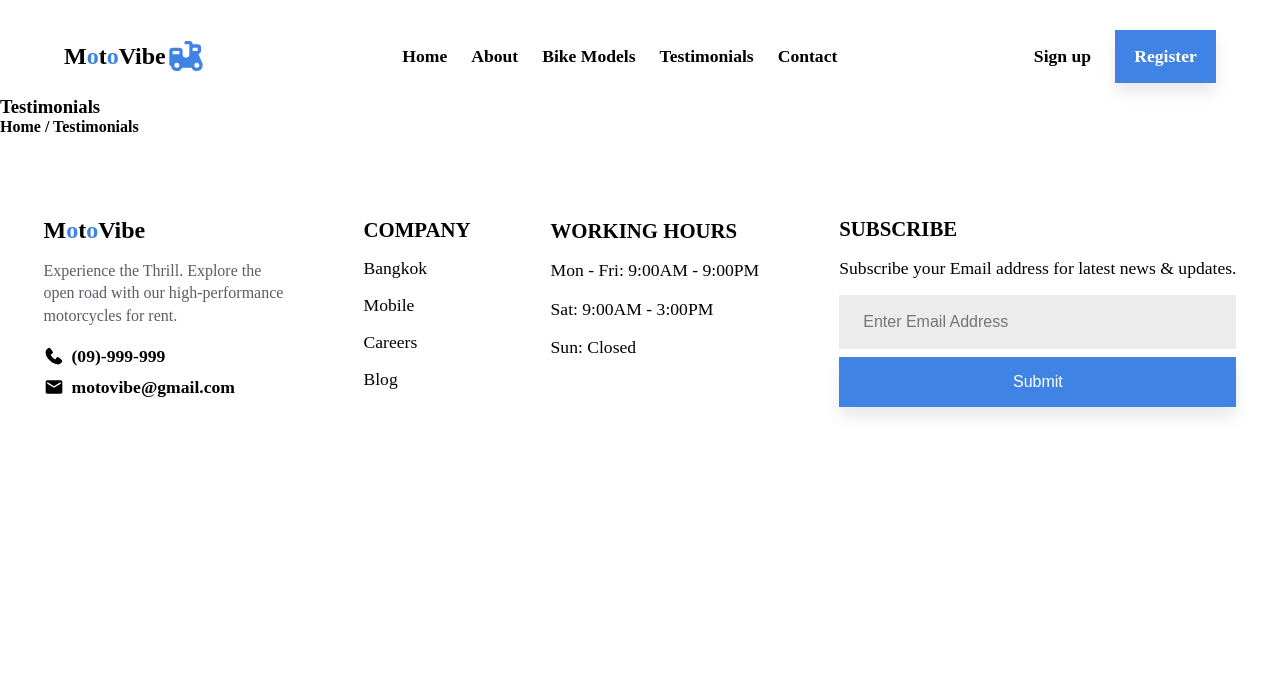
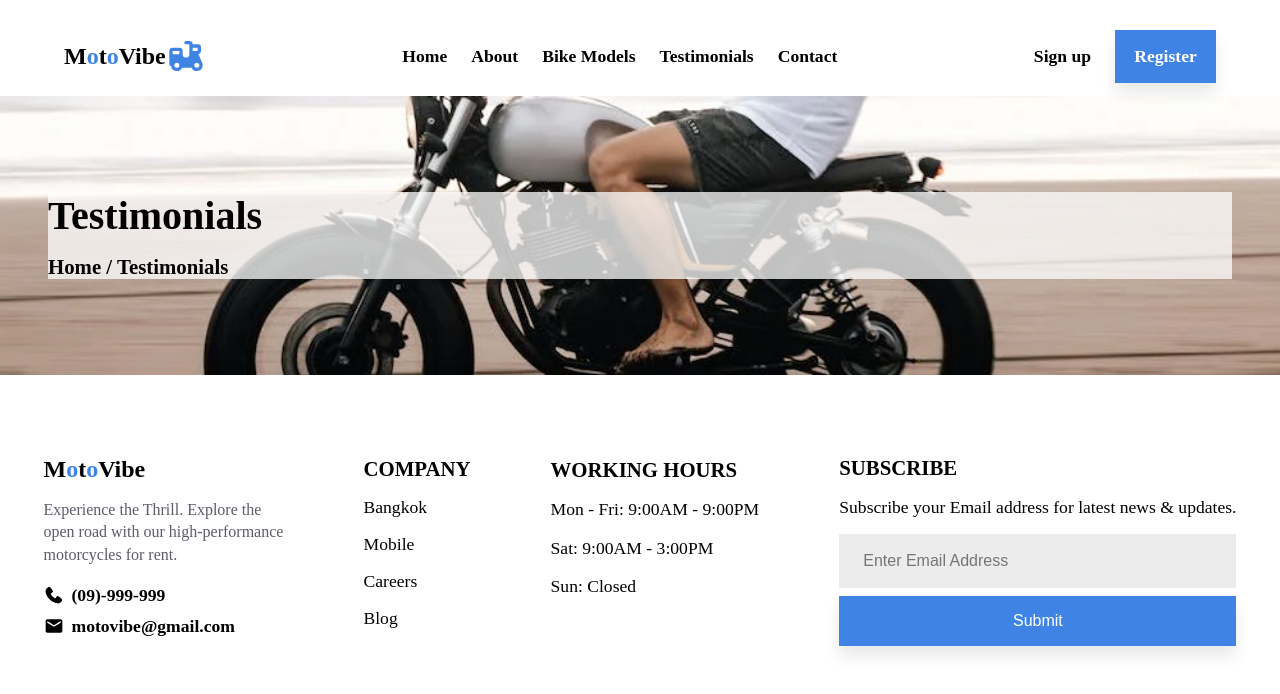
Before and after one commit to OnigiriKing/moto-vibe, a React (Create React App) app: page /Reviews in a window 1280 px wide. Shown: the top 694 px of the page. Built offline with nearby package versions, Linux system fonts and the light colour scheme.

Commit message:
AllPagesStart update

```diff
--- a/src/pages/navBar/AllPagesStart.jsx
+++ b/src/pages/navBar/AllPagesStart.jsx
@@ -4,13 +4,13 @@ import { Link } from "react-router-dom";
 export default function AllPagesStart({page}) {
 
    return (
-     <div className="all-pages-start-screen">
+     <div id="all-pages-start-screen">
        <div className="all-pages-start-wrapper">
          <div className="all-pages-start-text">
-           <h3>{page}</h3>
-           <h4>
+           <h1>{page}</h1>
+           <h3>
              <Link to={"/"} children="Home" /> / {page}
-           </h4>
+           </h3>
          </div>
        </div>
      </div>
--- a/src/styles/navBarStyle/_navBar.scss
+++ b/src/styles/navBarStyle/_navBar.scss
@@ -11,9 +11,9 @@
   z-index: 1;
 
   a {
-  font-size: $h4-size;
-  font-weight: 550;
-}
+    font-size: $h4-size;
+    font-weight: 550;
+  }
 }
 
 .nav-wrapper {
@@ -66,3 +66,39 @@
     }
   }
 }
+
+//! AllPagesBg
+
+#all-pages-start-screen {
+  width: 100%;
+  padding: 6rem 0;
+  display: flex;
+  justify-content: center;
+  position: relative;
+  background-image: url("../img/allPagesBg.png");
+  background-position: center;
+  background-repeat: no-repeat;
+  background-size: cover;
+}
+
+.all-pages-start-wrapper {
+  background-color: #ffffffbe;
+  display: flex;
+  width: 100%;
+  max-width: 75rem;
+  display: flex;
+  margin: 0 3rem;
+
+  h1 {
+    font-size: $h1-size;
+    margin-bottom: 1rem;
+  }
+
+  h3 {
+    font-size: $h3-size;
+
+    a:hover {
+      color: $primColor;
+    }
+  }
+}
--- a/src/styles/style.scss
+++ b/src/styles/style.scss
@@ -1,4 +1,4 @@
 @forward "./global";
 @forward "./navBarStyle";
 @forward "./footerStyle";
-@forward "./homePage";
+@forward "./homeStyle";
```
Also changed, not shown: src/dist/style.css, src/img/allPagesBg.png (added), 1 other file (tests, documents, lock files or other folders).
